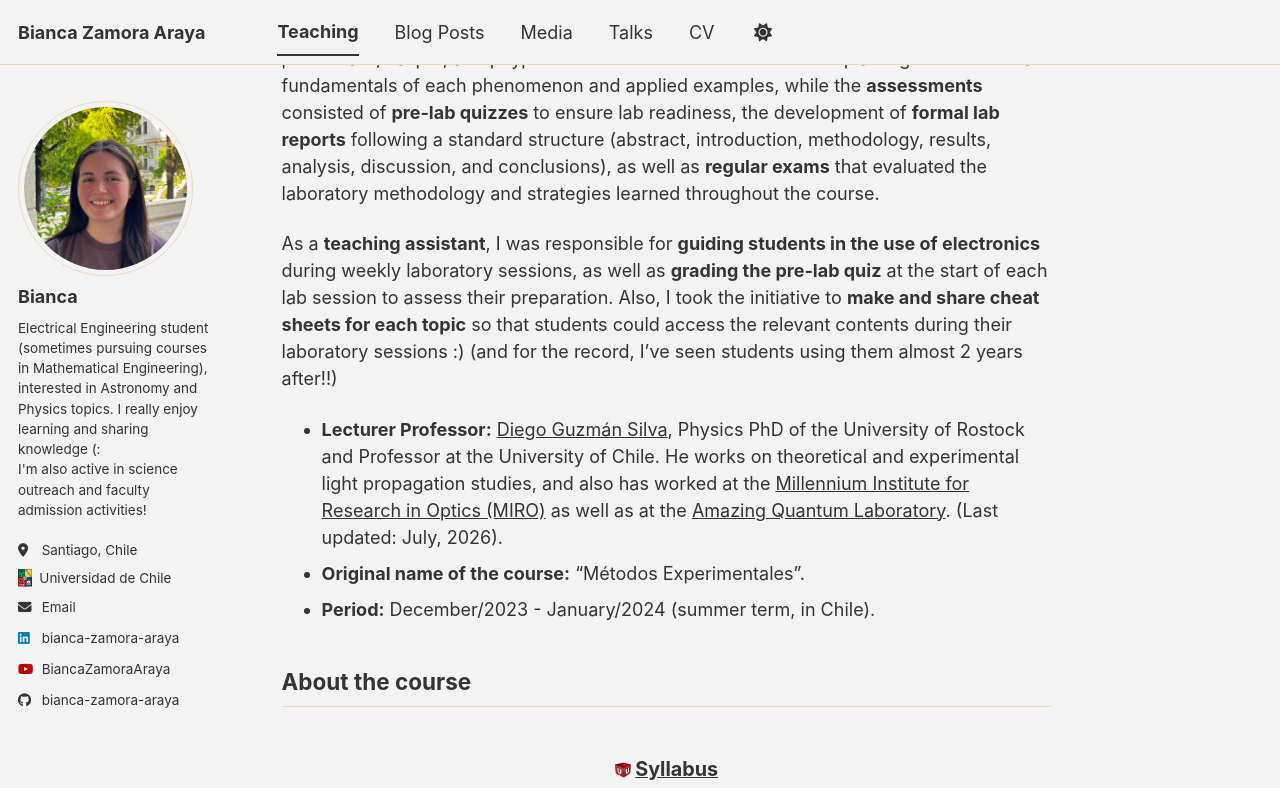
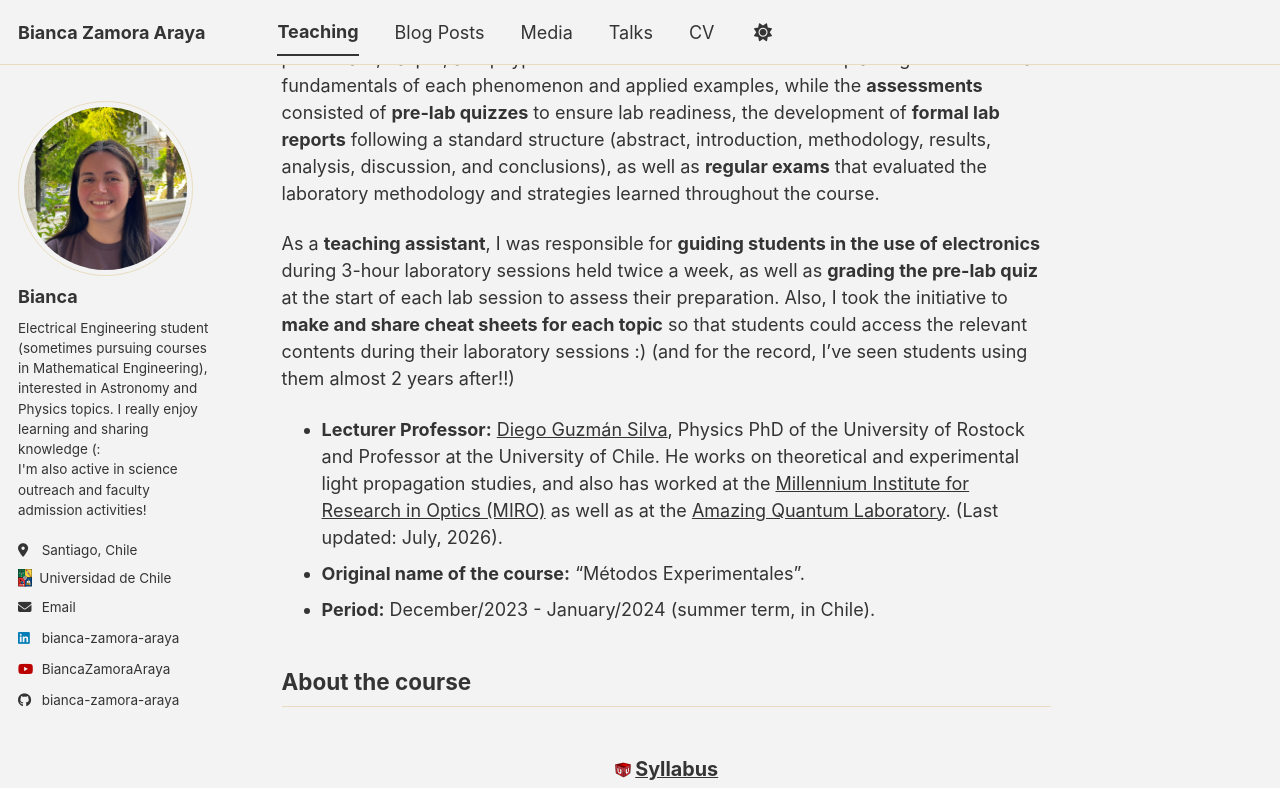
Before and after one commit to Bianca-Zamora-Araya/Bianca-Zamora-Araya.github.io, a Jekyll site: the page built from _teaching/2023-3_FI2003-1.md, in a window 1280 px wide and 900 px high, scrolled down 392 px, cut to the strip 0-788 px from the top of the window. Built offline with Jekyll 4.4.1, drawn with Linux system fonts in a browser that asks for light colours; a style sheet for code colours, icons or effects is not loaded.

Commit message:
Update 2023-3_FI2003-1.md

```diff
--- a/_teaching/2023-3_FI2003-1.md
+++ b/_teaching/2023-3_FI2003-1.md
@@ -12,7 +12,7 @@ This course offered a **first approach to experimental research** by studying **
 
 Students **reviewed the following topics**: impulse excitation technique, linear regression, measurement errors, Ohm's and Kirchhoff's laws as well as the functioning of capacitors, AC current and filters (high-pass, low-pass and band-pass). Students also **acquired lab equipment proficiency** by using power supply, function generator, multimeter, protoboard, caliper, and phyphox toolbox. **Lectures** focused on explaining the theoretical fundamentals of each phenomenon and applied examples, while the **assessments** consisted of **pre-lab quizzes** to ensure lab readiness, the development of **formal lab reports** following a standard structure (abstract, introduction, methodology, results, analysis, discussion, and conclusions), as well as **regular exams** that evaluated the laboratory methodology and strategies learned throughout the course.
 
-As a **teaching assistant**, I was responsible for **guiding students in the use of electronics** during weekly laboratory sessions, as well as **grading the pre-lab quiz** at the start of each lab session to assess their preparation. Also, I took the initiative to **make and share cheat sheets for each topic** so that students could access the relevant contents during their laboratory sessions :) (and for the record, I've seen students using them almost 2 years after!!)
+As a **teaching assistant**, I was responsible for **guiding students in the use of electronics** during 3-hour laboratory sessions held twice a week, as well as **grading the pre-lab quiz** at the start of each lab session to assess their preparation. Also, I took the initiative to **make and share cheat sheets for each topic** so that students could access the relevant contents during their laboratory sessions :) (and for the record, I've seen students using them almost 2 years after!!)
 
 * **Lecturer Professor:** [Diego Guzmán Silva](https://scholar.google.com/citations?user=l6hSvqEAAAAJ&hl=en), Physics PhD of the University of Rostock and Professor at the University of Chile. He works on theoretical and experimental light propagation studies, and also has worked at the [Millennium Institute for Research in Optics (MIRO)](https://www.miroptics.cl/) as well as at the [Amazing Quantum Laboratory](https://www.amazingquantum.com/). (Last updated: July, 2026).
 * **Original name of the course:** "Métodos Experimentales".
```
